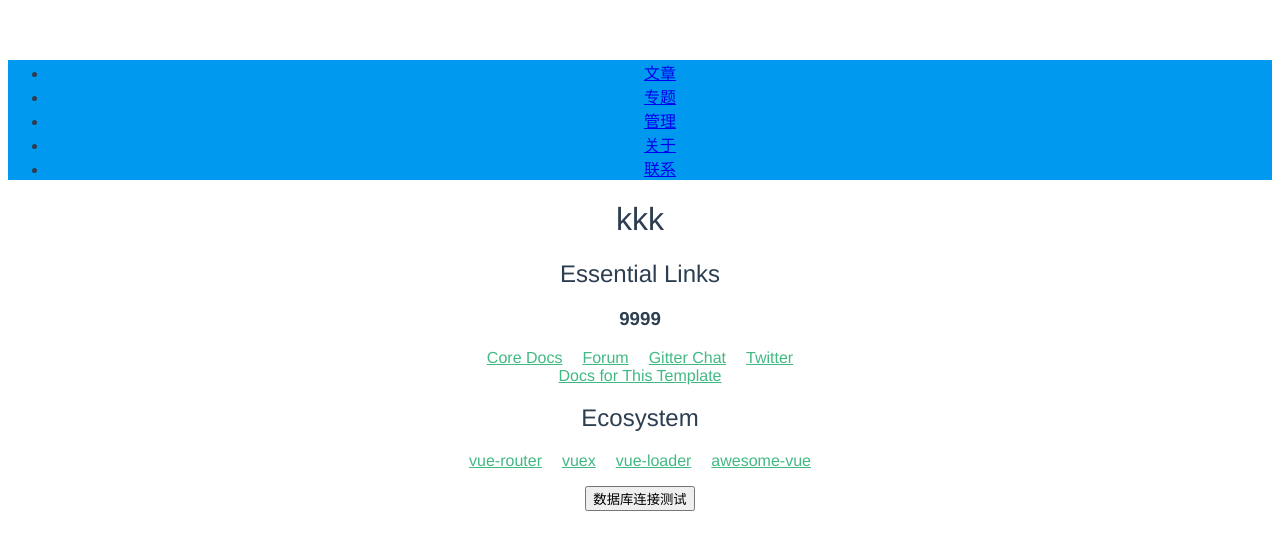
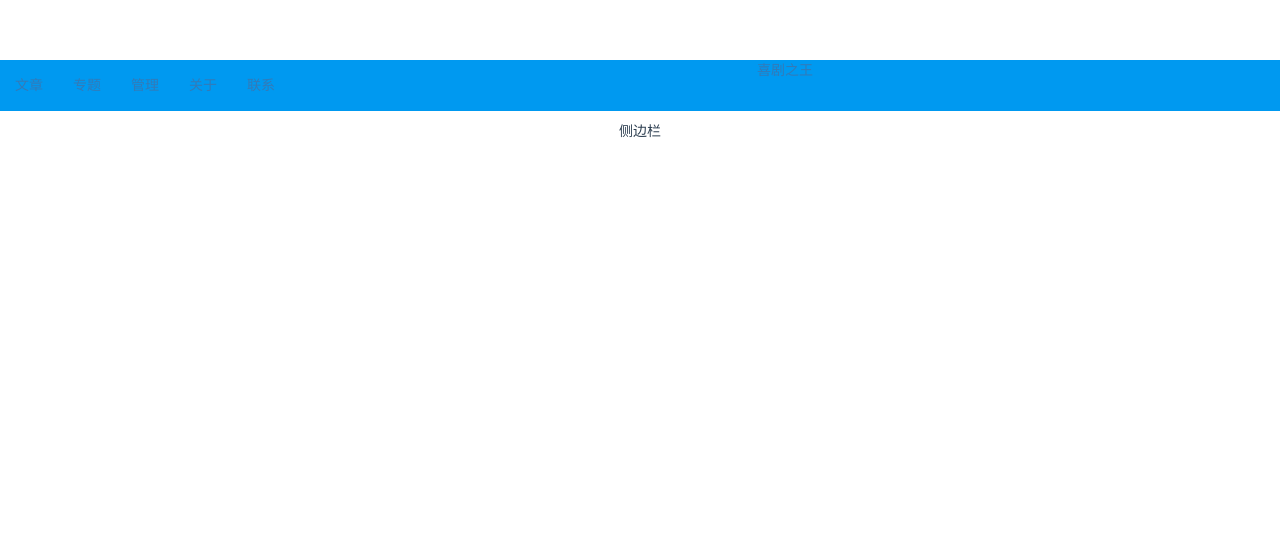
Before and after one commit to fengjacklondon/express-learn, a Vue app in the folder vue-express-demo/client/: page /#/ in a window 1280 px wide. Shown: the top 550 px of the page. Built offline with nearby package versions, Linux system fonts and the light colour scheme; what vue-resource would draw is missing.

Commit message:
user bootstrap css

```diff
--- a/vue-express-demo/client/index.html
+++ b/vue-express-demo/client/index.html
@@ -1,11 +1,11 @@
 <!DOCTYPE html>
-<html>
+<html lang="zh-CN">
   <head>
     <meta charset="utf-8">
     <title>client</title>
   </head>
   <body>
-    <div id="app"></div>
+    <div id="app" class="container"></div>
     <!-- built files will be auto injected -->
   </body>
 </html>
--- a/vue-express-demo/client/package.json
+++ b/vue-express-demo/client/package.json
@@ -14,6 +14,7 @@
     "lint": "eslint --ext .js,.vue src test/unit/specs test/e2e/specs"
   },
   "dependencies": {
+    "bootstrap": "^3.3.7",
     "vue": "^2.3.3",
     "vue-resource": "^1.0.3",
     "vue-router": "^2.3.1",
--- a/vue-express-demo/client/src/App.vue
+++ b/vue-express-demo/client/src/App.vue
@@ -1,7 +1,7 @@
 <template>
   <div id="app">
-    <router-view name="navigation"></router-view>
     <router-view></router-view>
+    <router-view name="sider"></router-view>
   </div>
 </template>
 
--- a/vue-express-demo/client/src/components/Navigation.vue
+++ b/vue-express-demo/client/src/components/Navigation.vue
@@ -1,5 +1,6 @@
 <template>
 	<div id="div-nav" class="navbar navbar-static-top navbar-dark bg-inverse">
+  <a  class="navabar-brand" href="/">{{title}}</a>
 		<ul class="nav navbar-nav">
 			<li class="nav-item"  v-for="menuItem ,index in menu">
 				<a class="nav-link" :href="menuItem.link">{{menuItem.text}}</a>
@@ -14,7 +15,7 @@
 	}
 </style>
 <script >
-// import {mapState} from 'vuex'
+import {mapState} from 'vuex'
 export default {
   name: 'navigation',
   data () {
@@ -27,6 +28,9 @@ export default {
         {link: '#contact', text: '联系'}
       ]
     }
-  }
+  },
+  computed: mapState({
+    title: state => state.conf.website.title
+  })
 }
 </script>
--- /dev/null
+++ b/vue-express-demo/client/src/components/Sider.vue
@@ -0,0 +1,12 @@
+<template>
+	<div>
+		侧边栏
+	</div>
+</template>
+<script>
+export default {
+  data () {
+    return {}
+  }
+}
+</script>
--- a/vue-express-demo/client/src/main.js
+++ b/vue-express-demo/client/src/main.js
@@ -6,6 +6,8 @@ import App from './App'
 import router from './router'
 import store from './store/store'
 import Navigation from './components/Navigation'
+import Sider from './components/Sider'
+import 'bootstrap/dist/css/bootstrap.css'
 
 Vue.config.productionTip = false
 /* 添加后解决  Cannot read property 'post' of undefined 报错问题 */
@@ -18,5 +20,5 @@ new Vue({
   store,
   VueResource,
   template: '<App/>',
-  components: {App, Navigation}
+  components: {App, Navigation, Sider}
 })
--- a/vue-express-demo/client/src/router/index.js
+++ b/vue-express-demo/client/src/router/index.js
@@ -1,7 +1,7 @@
 import Vue from 'vue'
 import Router from 'vue-router'
-import Hello from '@/components/Hello'
 import Navigation from '@/components/Navigation'
+import Sider from '@/components/Sider'
 
 Vue.use(Router)
 export default new Router({
@@ -9,8 +9,8 @@ export default new Router({
     {
       path: '/',
       components: {
-        default: Hello,
-        navigation: Navigation
+        default: Navigation,
+        sider: Sider
       }
     }
   ]
--- a/vue-express-demo/client/src/store/store.js
+++ b/vue-express-demo/client/src/store/store.js
@@ -6,7 +6,12 @@ Vue.use(Vuex)
 export default new Vuex.Store({
   state: {
     msg: 'kkk',
-    count: '9999'
+    count: '9999',
+    conf: {
+      website: {
+        title: '喜剧之王'
+      }
+    }
   },
   actions: {
     count (context) {
```
